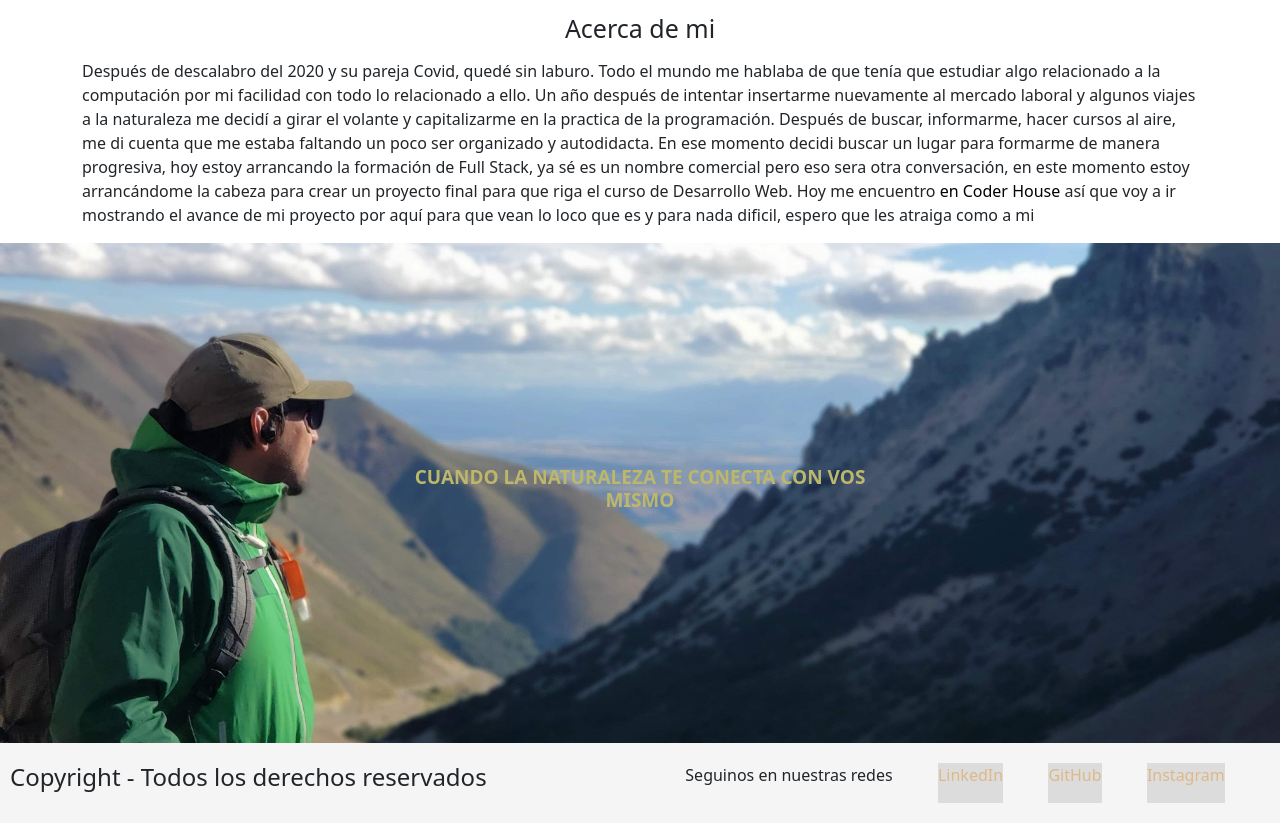
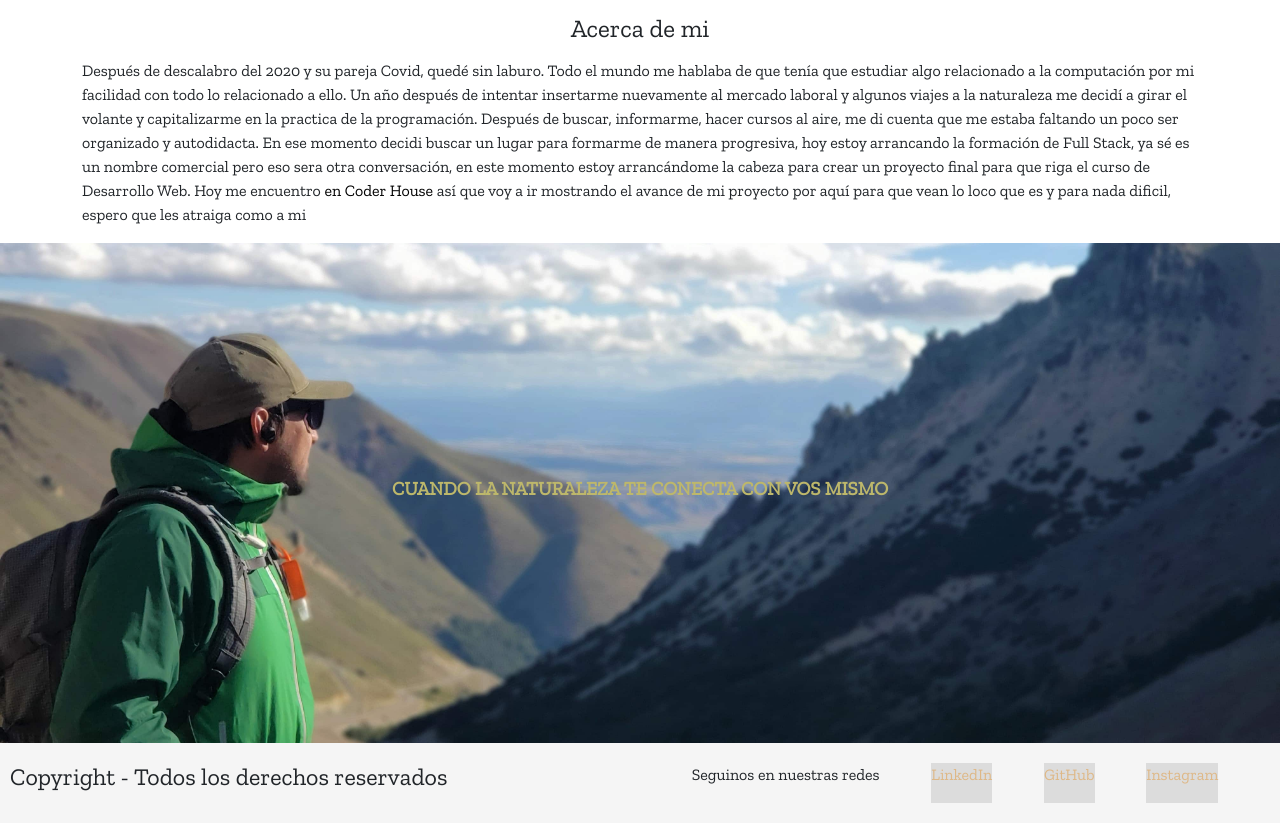
Before and after one commit to AngeloOta/ProyectoFinal, a plain HTML site: page index.html in a window 1280 px wide. Shown: the part 89-912 px from the top of the page. Drawn offline with nearby package versions, Linux system fonts and the light colour scheme.

Commit message:
actualización

```diff
--- a/css/estyle.css
+++ b/css/estyle.css
@@ -279,6 +279,8 @@ h2 {
 * {
   margin: 0;
   padding: 0;
+  font-size: 16px;
+  font-family: 'Zilla Slab', serif;
 }
 
 /*MAIN*/
```
Also changed, not shown: 1 other file.
